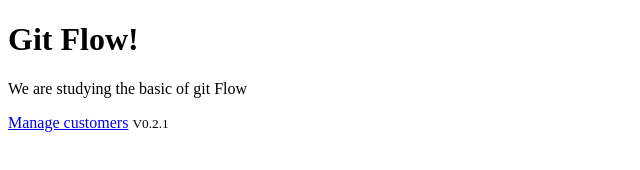
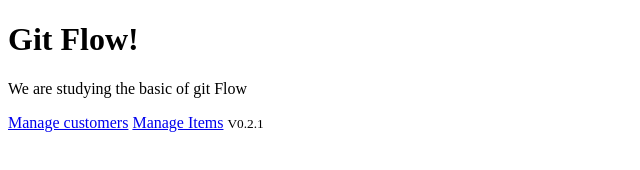
Before and after one commit to playing-field/git-flow, a plain HTML site: page index.html in a window 1280 px wide. Shown: the whole page, without its empty margins (0-640 px from the left). Drawn offline with Linux system fonts and the light colour scheme.

Commit message:
Add manage-items link to index.html

```diff
--- a/index.html
+++ b/index.html
@@ -12,6 +12,7 @@
         We are studying the basic of git Flow
     </p>
     <a href="manage-customer/manage-customers.html">Manage customers</a>
+    <a href="manage-items/manage-items.html">Manage Items</a>
     <small>V0.2.1</small>
 </body>
 </html>
```
